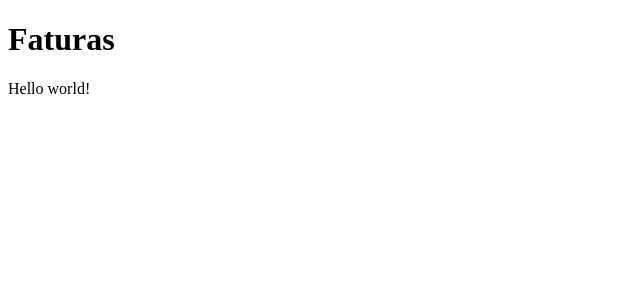
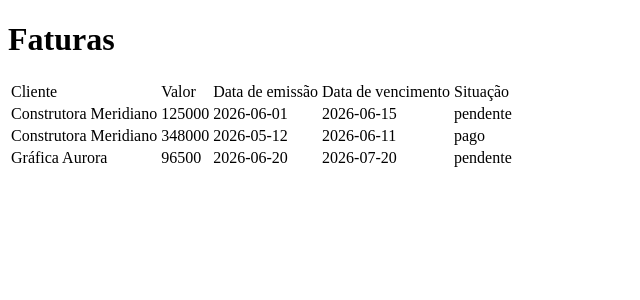
Before and after one commit to FerreiraPedroOliveira/gefina, a React (Vite) app in the folder web/: page / in a window 1280 px wide. Shown: the top 300 px of the page, without its empty margins (0-640 px from the left). Built offline with nearby package versions, Linux system fonts and the light colour scheme.

Commit message:
modularizar aplicação em componentes
Closes #6

```diff
--- /dev/null
+++ b/web/src/App.tsx
@@ -0,0 +1,50 @@
+import type { Invoice } from './invoiceType.ts';
+
+import InvoiceTable from './invoiceTable.tsx';
+
+
+
+
+const invoices: Invoice[] = [
+  {
+    id: 1,
+    amount: 125000,
+    status: 'pending',
+    issueDate: '2026-06-01',
+    dueDate: '2026-06-15',
+    customer: {
+      id: 1,
+      name: 'Construtora Meridiano',
+      email: 'contato@meridiano.com.br',
+    },
+  },
+  {
+    id: 2,
+    amount: 348000,
+    status: 'paid',
+    issueDate: '2026-05-12',
+    dueDate: '2026-06-11',
+    customer: {
+      id: 1,
+      name: 'Construtora Meridiano',
+      email: 'contato@meridiano.com.br',
+    },
+  },
+  {
+    id: 3,
+    amount: 96500,
+    status: 'pending',
+    issueDate: '2026-06-20',
+    dueDate: '2026-07-20',
+    customer: {
+      id: 2,
+      name: 'Gráfica Aurora',
+      email: 'contato@graficaaurora.com.br',
+    },
+  },
+];
+
+
+export default function App(){
+    return <InvoiceTable invoices={invoices}/>
+}
--- /dev/null
+++ b/web/src/InvoiceRow.tsx
@@ -0,0 +1,16 @@
+import type {Invoice} from './invoiceType.ts'
+import statusLabel from './statusLabel.ts';
+
+interface InvoiceRowProps{
+    invoice:Invoice;
+}
+
+export default function InvoiceRow(props: InvoiceRowProps){
+    return <tr>
+        <td>{props.invoice.customer.name}</td>
+        <td>{props.invoice.amount}</td>
+        <td>{props.invoice.issueDate}</td>
+        <td>{props.invoice.dueDate}</td>
+        <td>{statusLabel(props.invoice.status)}</td>
+    </tr>;
+}
--- /dev/null
+++ b/web/src/invoiceTable.tsx
@@ -0,0 +1,25 @@
+import type { Invoice } from "./invoiceType.ts";
+import InvoiceRow from "./InvoiceRow.tsx";
+
+interface invoiceTableprops{
+    invoices: Invoice[];
+}
+
+export default function InvoiceTable(props: invoiceTableprops){
+    return <table>
+        <thead>
+            <tr>
+            <td>Cliente</td>
+            <td>Valor</td>
+            <td>Data de emissão</td>
+            <td>Data de vencimento</td>
+            <td>Situação</td>
+            </tr>
+        </thead>
+        <tbody>
+            {props.invoices.map(invoice=>(
+                <InvoiceRow invoice={invoice}/>
+            ))}
+        </tbody>
+    </table>
+}
--- /dev/null
+++ b/web/src/invoiceType.ts
@@ -0,0 +1,16 @@
+export type InvoiceStatus = 'pending' | 'paid';
+
+interface Customer {
+  id: number;
+  name: string;
+  email: string;
+}
+
+export interface Invoice {
+  id: number;
+  amount: number;
+  status: InvoiceStatus;
+  issueDate: string;
+  dueDate: string;
+  customer: Customer;
+}
--- a/web/src/main.tsx
+++ b/web/src/main.tsx
@@ -1,5 +1,6 @@
 import {createRoot} from 'react-dom/client';
+import App from './App.tsx';
 
 const root = document.querySelector('div')
 
-if (root !== null) createRoot(root).render('Hello world!');
+if (root !== null) createRoot(root).render(<App/>);
--- /dev/null
+++ b/web/src/statusLabel.ts
@@ -0,0 +1,5 @@
+import type {InvoiceStatus} from './invoiceType.ts';
+
+export default function statusLabel(status: InvoiceStatus){
+    return status==='paid'? 'pago': 'pendente';
+}
--- a/web/tsconfig.json
+++ b/web/tsconfig.json
@@ -7,6 +7,7 @@
         "jsx": "react-jsx",
         "strict": true,
         "erasableSyntaxOnly": true,
+        "verbatimModuleSyntax":true,
         "allowImportingTsExtensions": true,
         "noEmit": true
     },
```
